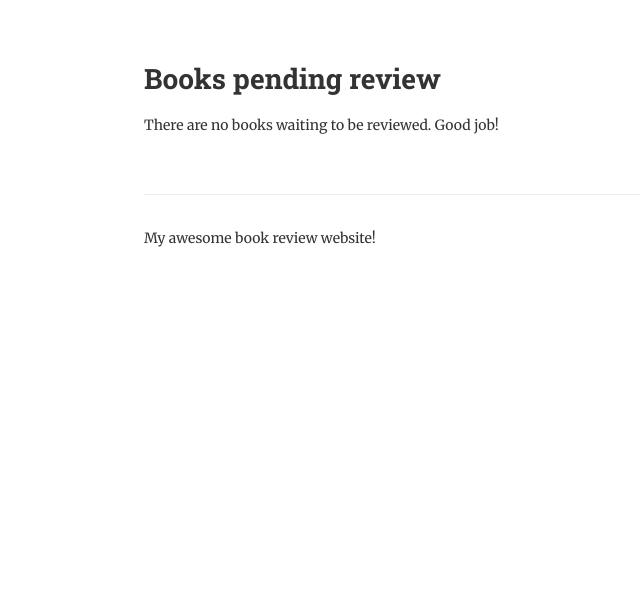
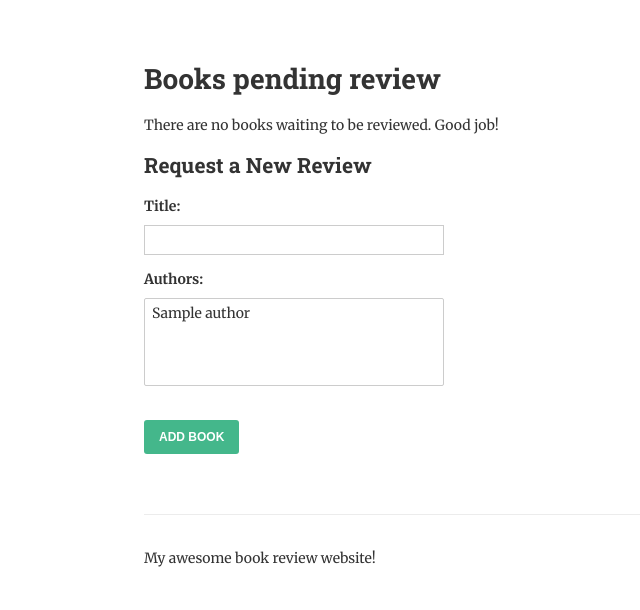
Before and after one commit to diek/read_it, a Django app: page /review/ in a window 1280 px wide. Shown: the part 190-800 px from the top of the page, without its empty margins (46-686 px from the left). Run offline with Django 3.2, Linux system fonts and the light colour scheme; tables that the repository leaves empty hold one stand-in row (values such as "Sample post").

Commit message:
add class based view

```diff
--- a/books/forms.py
+++ b/books/forms.py
@@ -1,5 +1,5 @@
 from django import forms
-# from .models import Book
+from .models import Book
 
 
 class ReviewForm(forms.Form):
@@ -21,3 +21,10 @@ class ReviewForm(forms.Form):
             'min_length': 'Please write at least 300 characters (you have written %(show_value)s)'
         }
     )
+
+
+# maps to the model
+class BookForm(forms.ModelForm):
+    class Meta:
+        model = Book
+        fields = ['title', 'authors']
--- a/books/templates/books/list-to-review.html
+++ b/books/templates/books/list-to-review.html
@@ -25,4 +25,14 @@
 	{% else %}
 		<p>There are no books waiting to be reviewed.  Good job!</p>
 	{% endif %}
+
+	<h2>Request a New Review</h2>
+
+	<form method="POST">
+		{% csrf_token %}
+		{{ form.as_p}}
+		<input type="submit" value="Add Book">
+	</form>
+
+
 {% endblock %}
--- a/books/views.py
+++ b/books/views.py
@@ -1,7 +1,7 @@
 from django.db.models import Count
 from django.shortcuts import get_object_or_404, redirect, render
 from django.views.generic import DetailView, View
-from .forms import ReviewForm
+from .forms import BookForm, ReviewForm
 from .models import Author, Book
 
 
@@ -49,17 +49,35 @@ class AuthorDetail(DetailView):
 
 
 # Paste into Views.py - don't forget to import get_object_or_404!
-def review_books(request):
+# A class based view => Mapping a model to a form
+class ReviewList(View):
     """
     List all of the books that we want to review.
     """
-    books = Book.objects.filter(date_reviewed__isnull=True).prefetch_related('authors')
+    def get(self, request):
+        books = Book.objects.filter(date_reviewed__isnull=True).prefetch_related('authors')
 
-    context = {
-        'books': books,
-    }
+        context = {
+            'books': books,
+            'form': BookForm,  # add the view to the context
+        }
 
-    return render(request, "books/list-to-review.html", context)
+        return render(request, "books/list-to-review.html", context)
+
+    def post(self, request):
+        form = BookForm(request.POST)
+        books = Book.objects.filter(date_reviewed__isnull=True).prefetch_related('authors')
+
+        if form.is_valid():
+            form.save()
+            return redirect('review-books')
+
+        context = {
+            'form': form,
+            'books': books,
+        }
+
+        return render(request, "books/list-to-review.html", context)
 
 
 def review_book(request, pk):
@@ -77,7 +95,7 @@ def review_book(request, pk):
             book.review = form.cleaned_data['review']
             book.reviewed_by = request.user
             book.save()
-
+            # pass the name of the url
             return redirect('review-books')
     else:
         form = ReviewForm
--- a/read_it/settings.py
+++ b/read_it/settings.py
@@ -39,7 +39,7 @@ INSTALLED_APPS = [
     'django.contrib.staticfiles',
     'django.contrib.humanize',
 
-    'debug_toolbar',
+    'debug_toolbar.apps.DebugToolbarConfig',
 
     'books',
 ]
--- a/read_it/urls.py
+++ b/read_it/urls.py
@@ -1,6 +1,6 @@
 from django.conf.urls import url
 from django.contrib import admin
-from books.views import AuthorDetail, AuthorList, BookDetail, list_books, review_book, review_books
+from books.views import AuthorDetail, AuthorList, BookDetail, list_books, review_book, ReviewList
 
 urlpatterns = [
     url(r'^admin/', admin.site.urls),
@@ -9,6 +9,7 @@ urlpatterns = [
     url(r'^authors/$', AuthorList.as_view(), name='authors'),
     url(r'^authors/(?P<pk>[-\w]+)/$', AuthorDetail.as_view(), name='author-detail'),
     url(r'^books/(?P<pk>[-\w]+)/$', BookDetail.as_view(), name='book-detail'),
-    url(r'^review/$', review_books, name='review-books'),
+    # Class Based View
+    url(r'^review/$', ReviewList.as_view(), name='review-books'),
     url(r'^review/(?P<pk>[-\w]+)/$', review_book, name='review-book'),
 ]
```
